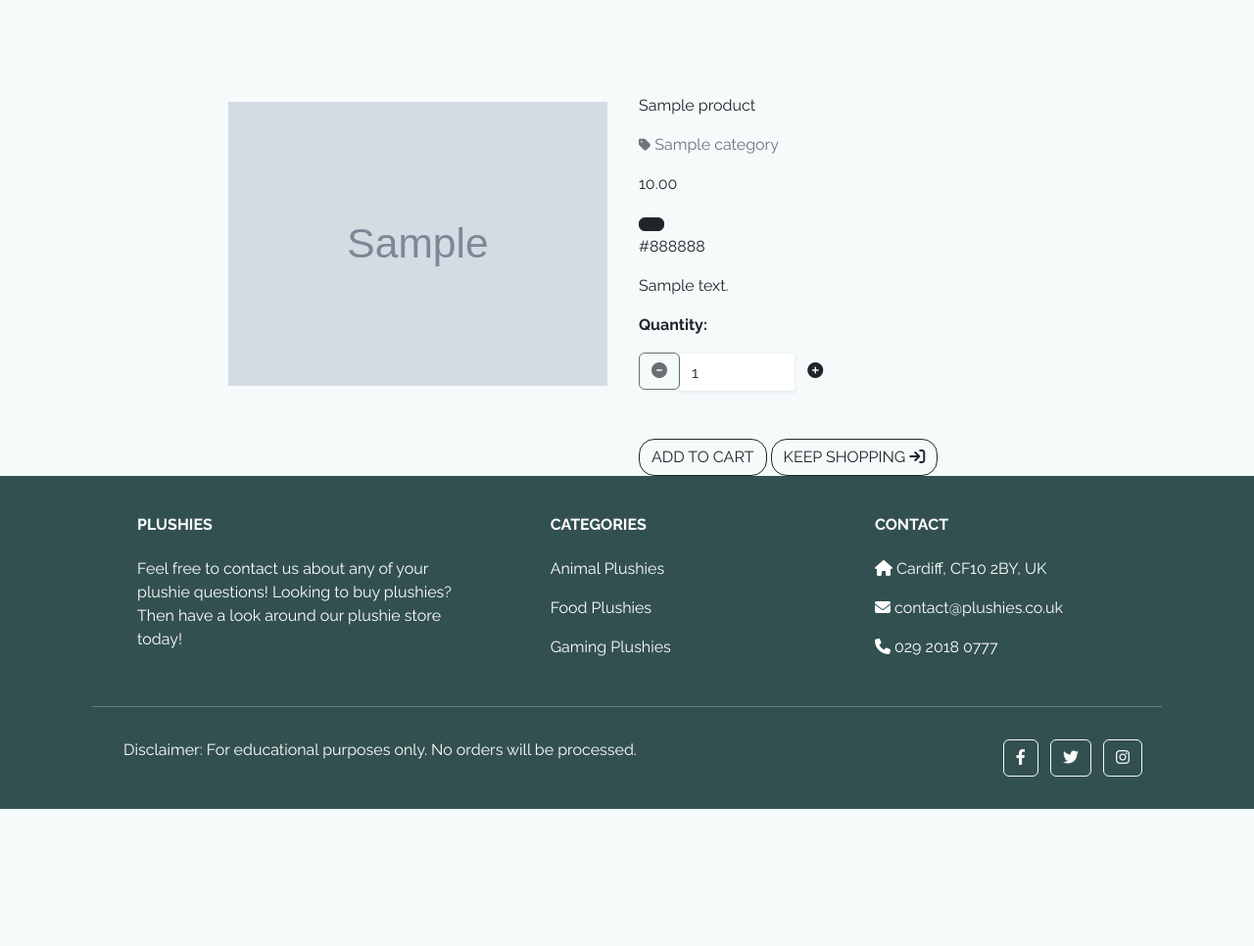
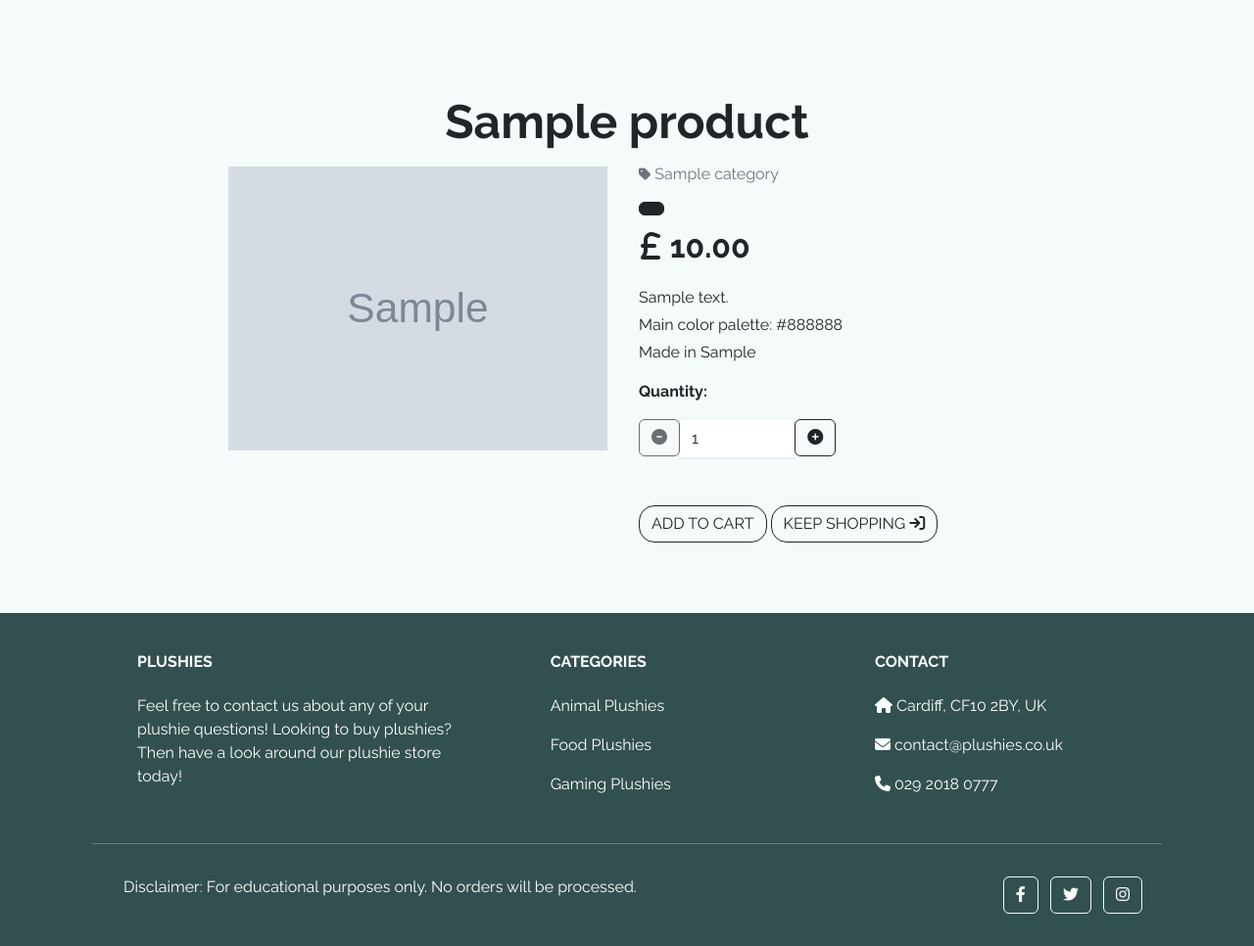
Before and after one commit to KlaudiaMatysiak/plushies, a Django app: page /shop/1/ in a window 1280 px wide. Shown: the part 121-1087 px from the top of the page at 98% size. Before the commit the page ends 947 px from the top, so only its background shows below. Run offline with Django 3.2, Linux system fonts and the light colour scheme; tables that the repository leaves empty hold one stand-in row (values such as "Sample post"); grey boxes marked "Sample" are stand-in pictures; some libraries are stand-ins or nearby versions.

Commit message:
Add details and styling to the show product template

```diff
--- a/products/templates/products/show_product.html
+++ b/products/templates/products/show_product.html
@@ -2,8 +2,11 @@
 {% load static %}
 
 {% block content %}
-<div class="container-fluid">
+<div class="container-fluid mb-5">
     <div class="row justify-content-center">
+        <div class="col-12">
+            <h3 class="display-5 fw-bold text-center">{{ product.name }}</h3>
+        </div>
         <div class="col-12 col-md-6 col-lg-4">
             {% if product.image %}
                 <img class="card-img-top img-fluid p-2" src="{{ MEDIA_URL }}{{ product.image }}"
@@ -20,7 +23,6 @@
                 <a class="btn btn-sm btn-danger fw-bold" href="{% url 'delete_product' product.id %}">Delete</a>
             </div>
             {% endif %}
-            <p>{{ product.name }}</p>
             {% if product.category %}
             <p class="mt-1">
                 <a class="text-muted text-decoration-none"
@@ -29,18 +31,21 @@
                 </a>
             </p>
             {% endif %}
-            <p>{{ product.price }}</p>
+            <div class="my-2 d-flex ">
             {% for item in products %}
                 {% if product.name == item.name %}
                     {% if product.id == item.id %}
-                    <a href="{% url 'show_product' item.id %}" class="btn btn-dark">{{ item.size }}</a>
+                    <a href="{% url 'show_product' item.id %}" class="btn btn-dark me-2">{{ item.size }}</a>
                     {% else %}
-                    <a href="{% url 'show_product' item.id %}" class="btn btn-outline-dark">{{ item.size }}</a>
+                    <a href="{% url 'show_product' item.id %}" class="btn btn-outline-dark me-2">{{ item.size }}</a>
                     {% endif %}
                 {% endif %}
             {% endfor %}
-            <p>{{ product.color }}</p>
-            <p>{{ product.description}}</p>
+            </div>
+            <p class="fs-2 fw-bold"><i class="fa-solid fa-sterling-sign"></i> {{ product.price }}</p>
+            <p class="my-1">{{ product.description}}</p>
+            <p class="my-1">Main color palette: {{ product.color }}</p>
+            <p class="my-1">Made in {{ product.made_in }}</p>
             <form class="form" action="{% url 'add_to_cart' product.id %}" method="POST">
                 {% csrf_token %}
                 <div class="form-row">
@@ -49,7 +54,7 @@
                         <div class="form-group w-50">
                             <div class="input-group input-group-{{ product.id }}">
                                 <div class="input-group-prepend">
-                                    <button class="decrement-qty btn border-4 decrement-qty_{{ product.id }}"
+                                    <button class="decrement-qty btn btn-outline-dark decrement-qty_{{ product.id }}"
                                         data-item_id="{{ product.id }}">
                                         <i class="fa-solid fa-circle-minus"></i>
                                     </button>
@@ -57,7 +62,7 @@
                                 <input class="form-control qty_input id_qty_{{ product.id }}" type="number" name="quantity" value="1" min="1"
                                     max="99" data-item_id="{{ product.id }}">
                                 <div class="input-group-append">
-                                    <button class="increment-qty btn border-4 increment-qty_{{ product.id }}"
+                                    <button class="increment-qty btn btn-outline-dark increment-qty_{{ product.id }}"
                                         data-item_id="{{ product.id }}">
                                         <i class="fa-solid fa-circle-plus"></i>
                                     </button>
@@ -65,8 +70,7 @@
                             </div>
                         </div>
                     </div>
-
-                    <div class="col-12">
+                    <div class="col-12 mb-4">
                         <input type="submit" class="btn btn-outline-dark rounded-4 text-uppercase mt-5"
                             value="Add to Cart">
                         <a href="{% url 'shop' %}" class="btn btn-outline-dark rounded-4 mt-5">
```
